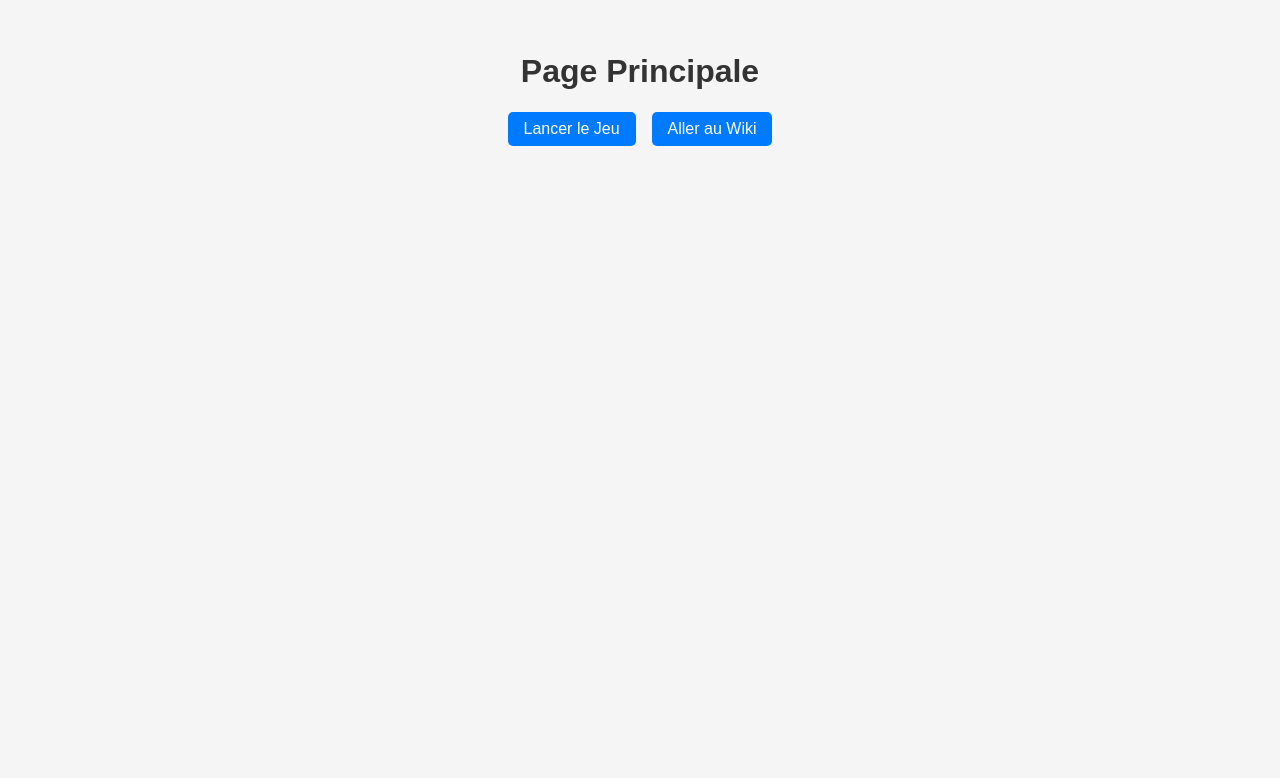
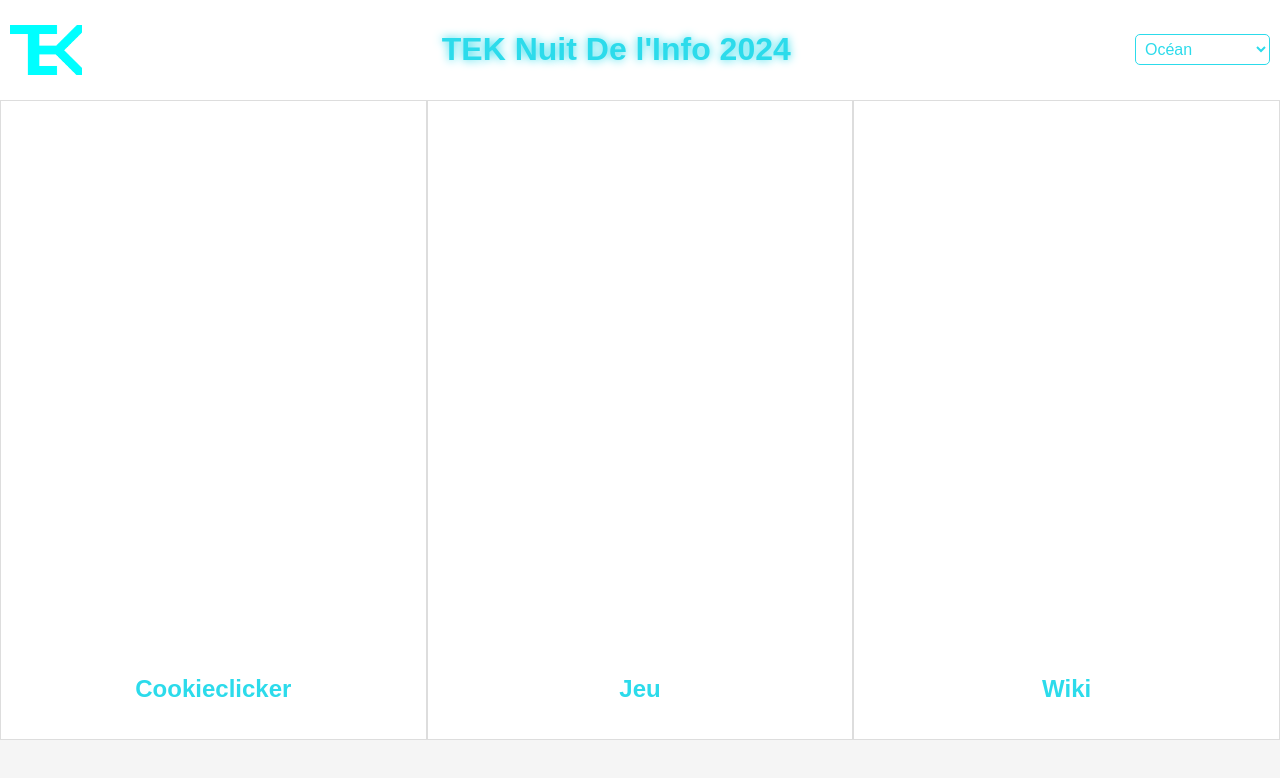
Before and after one commit to Sprocq/TEK_ndi_2024, a React (Vite) app: page / in a window 1280 px wide. Shown: the top 778 px of the page. Built offline with nearby package versions, Linux system fonts and the light colour scheme.

Commit message:
Page home réaliser

```diff
--- /dev/null
+++ b/src/HomePage.css
@@ -0,0 +1,256 @@
+/* Corps global */
+body {
+    margin: 0;
+    font-family: Arial, sans-serif;
+  }
+
+  .homepage {
+    text-align: center;
+  }
+
+  /* Header */
+  .header {
+    display: flex;
+    justify-content: space-between;
+    align-items: center;
+    padding: 1rem 2rem;
+    background-color: #ddd;
+    box-shadow: 0px 2px 5px rgba(0, 0, 0, 0.1);
+  }
+
+  .logo {
+    width: 71.57px;
+    height: 50px;
+    margin-right: 1rem;
+  }
+
+  .theme-select {
+    padding: 0.5rem;
+    font-size: 1rem;
+    border-radius: 5px;
+    border: 1px solid #ccc;
+  }
+
+  /* Conteneur principal */
+  .main-content {
+    display: flex;
+    height: 80vh;
+  }
+
+  .section {
+    flex: 1;
+    display: flex;
+    justify-content: center;
+    align-items: center;
+    position: relative;
+    transition: flex 0.3s ease-in-out;
+    background-color: #fff;
+    border: 1px solid #ddd;
+    cursor: pointer;
+  }
+
+  /* Quand une section est survolée */
+  .section.hovered {
+    flex: 3;
+    background-color: #f0f0f0;
+  }
+
+  /* Titres des sections */
+  .section h2 {
+    position: absolute;
+    bottom: 1rem;
+    font-size: 1.5rem;
+  }
+
+  /* Bouton contextuel */
+  .action-button {
+    position: absolute;
+    top: 50%;
+    transform: translateY(-50%);
+    padding: 1rem 2rem;
+    font-size: 1rem;
+    border: none;
+    border-radius: 5px;
+    background-color: #007bff;
+    color: #fff;
+    cursor: pointer;
+    transition: background-color 0.3s ease;
+  }
+
+  .action-button:hover {
+    background-color: #0056b3;
+  }
+
+  /* Thèmes */
+  /* Style général pour Cyber */
+  .cyber {
+    background-color: black;
+    color: #00ff00; /* Vert néon */
+  }
+
+  .cyber header {
+    display: flex;
+    align-items: center;
+    justify-content: space-between;
+    padding: 10px;
+    background-color: black;
+  }
+
+  .cyber .logo {
+    filter: brightness(0) saturate(100%) invert(28%) sepia(100%) saturate(5000%) hue-rotate(90deg) brightness(200%);
+  }
+
+  .cyber header h1 {
+    color: #00ff00; /* Titre en vert */
+    text-shadow: 0px 0px 10px #00ff00;
+    background-color: black;
+  }
+
+  .cyber select {
+    background-color: black;
+    color: #00ff00;
+    border: 1px solid #00ff00;
+    padding: 5px;
+    border-radius: 5px;
+  }
+
+  .cyber .zone {
+    border: 1px solid #00ff00;
+    color: #00ff00;
+    transition: all 0.3s ease;
+  }
+
+  .cyber .zone:hover {
+    background-color: #00ff00;
+    color: black;
+  }
+
+  .cyber .zone button {
+    color: black;
+    background-color: #00ff00;
+    border: 1px solid #00ff00;
+    border-radius: 5px;
+    padding: 10px 20px;
+    cursor: pointer;
+    transition: all 0.3s ease;
+  }
+
+  .cyber .zone button:hover {
+    background-color: black;
+    color: #00ff00;
+    border: 1px solid #00ff00;
+  }
+
+  /* Style général pour Océan */
+  .ocean {
+    background-color: white;
+    color: #2CDBEB; /* Vert néon */
+  }
+
+  .ocean header {
+    display: flex;
+    align-items: center;
+    justify-content: space-between;
+    padding: 10px;
+    background-color: white;
+  }
+
+  .ocean .logo {
+    filter: invert(100%) sepia(100%) saturate(10000%) hue-rotate(90deg) brightness(150%);
+  }
+
+  .ocean header h1 {
+    color: #2CDBEB; /* Titre en vert */
+    text-shadow: 0px 0px 10px #2CDBEB;
+    background-color: white;
+  }
+
+  .ocean select {
+    background-color: white;
+    color: #2CDBEB;
+    border: 1px solid #2CDBEB;
+    padding: 5px;
+    border-radius: 5px;
+  }
+
+  .ocean .zone {
+    border: 1px solid #2CDBEB;
+    color: #2CDBEB;
+    transition: all 0.3s ease;
+  }
+
+  .ocean .zone:hover {
+    background-color: #2CDBEB;
+    color: white;
+  }
+
+  .ocean .zone button {
+    color: white;
+    background-color: #2CDBEB;
+    border: 1px solid #2CDBEB;
+    border-radius: 5px;
+    padding: 10px 20px;
+    cursor: pointer;
+    transition: all 0.3s ease;
+  }
+
+  .ocean .zone button:hover {
+    background-color: white;
+    color: #2CDBEB;
+    border: 1px solid #2CDBEB;
+  }
+
+  /* Style général pour Corps */
+  .corps {
+    background-color: #C41515;
+    color: black; /* Vert néon */
+  }
+
+  .corps header {
+    display: flex;
+    align-items: center;
+    justify-content: space-between;
+    padding: 10px;
+    background-color: #C41515;
+  }
+
+  .corps header h1 {
+    color: black; /* Titre en vert */
+    text-shadow: 0px 0px 10px black;
+    background-color: #C41515;
+  }
+
+  .corps select {
+    background-color: #C41515;
+    color: black;
+    border: 1px solid black;
+    padding: 5px;
+    border-radius: 5px;
+  }
+
+  .corps .zone {
+    border: 1px solid black;
+    color: black;
+    transition: all 0.3s ease;
+  }
+
+  .corps .zone:hover {
+    background-color: black;
+    color: #C41515;
+  }
+
+  .corps .zone button {
+    color: #C41515;
+    background-color: black;
+    border: 1px solid black;
+    border-radius: 5px;
+    padding: 10px 20px;
+    cursor: pointer;
+    transition: all 0.3s ease;
+  }
+
+  .corps .zone button:hover {
+    background-color: #C41515;
+    color: black;
+    border: 1px solid black;
+  }
--- a/src/pages/HomePage.tsx
+++ b/src/pages/HomePage.tsx
@@ -1,19 +1,83 @@
-import React from 'react';
-import { useNavigate } from 'react-router-dom';
+import React, { useState } from 'react';
+import '../HomePage.css';
+import logo from '../images/tek.png'; // Ajout du logo
 
 const HomePage: React.FC = () => {
-  const navigate = useNavigate();
+  const [theme, setTheme] = useState<'corps' | 'ocean' | 'cyber'>('ocean');
+  const [hoveredSection, setHoveredSection] = useState<string | null>(null);
+
+  // Gérer le changement de thème
+  const handleThemeChange = (e: React.ChangeEvent<HTMLSelectElement>) => {
+    setTheme(e.target.value as 'corps' | 'ocean' | 'cyber');
+  };
 
   return (
-    <div style={{ padding: '2rem', textAlign: 'center' }}>
-      <h1>Page Principale</h1>
-      <button
-        onClick={() => alert('Jeu lancé !')}
-        style={{ marginRight: '1rem' }}
-      >
-        Lancer le Jeu
-      </button>
-      <button onClick={() => navigate('/wiki')}>Aller au Wiki</button>
+    <div className={`homepage ${theme}`}>
+      {/* Header */}
+      <header className="header">
+        <img src={logo} alt="Logo TEK" className="logo" />
+        <h1>TEK Nuit De l'Info 2024</h1>
+        <select value={theme} onChange={handleThemeChange} className="theme-select">
+          <option value="corps">Corps Humain</option>
+          <option value="ocean">Océan</option>
+          <option value="cyber">Cyber</option>
+        </select>
+      </header>
+
+      {/* Conteneur des zones */}
+      <div className="main-content">
+        {/* Section Cookieclicker */}
+        <div
+          className={`section ${hoveredSection === 'cookieclicker' ? 'hovered' : ''}`}
+          onMouseEnter={() => setHoveredSection('cookieclicker')}
+          onMouseLeave={() => setHoveredSection(null)}
+        >
+          {/* Ajouter une image en fond ici */}
+          {/* <img src="cookieclicker.jpg" alt="Cookieclicker" /> */}
+          <h2>Cookieclicker</h2>
+          {hoveredSection === 'cookieclicker' && (
+            <button
+              className="action-button"
+              onClick={() => alert('Cookieclicker lancé !')}
+            >
+              Démarrer Cookieclicker
+            </button>
+          )}
+        </div>
+
+        {/* Section Jeu */}
+        <div
+          className={`section ${hoveredSection === 'jeu' ? 'hovered' : ''}`}
+          onMouseEnter={() => setHoveredSection('jeu')}
+          onMouseLeave={() => setHoveredSection(null)}
+        >
+          {/* Ajouter une image en fond ici */}
+          {/* <img src="jeu.jpg" alt="Jeu" /> */}
+          <h2>Jeu</h2>
+          {hoveredSection === 'jeu' && (
+            <button
+              className="action-button"
+              onClick={() => alert('Jeu lancé !')}
+            >
+              Lancer le Jeu
+            </button>
+          )}
+        </div>
+
+        {/* Section Wiki */}
+        <div
+          className={`section ${hoveredSection === 'wiki' ? 'hovered' : ''}`}
+          onMouseEnter={() => setHoveredSection('wiki')}
+          onMouseLeave={() => setHoveredSection(null)}
+        >
+          {/* Ajouter une image en fond ici */}
+          {/* <img src="wiki.jpg" alt="Wiki" /> */}
+          <h2>Wiki</h2>
+          {hoveredSection === 'wiki' && (
+            <button className="action-button">Explorer le Wiki</button>
+          )}
+        </div>
+      </div>
     </div>
   );
 };
```
Also changed, not shown: src/images/tek.png (added).
